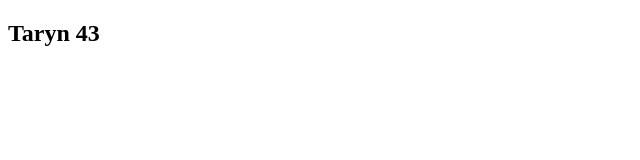
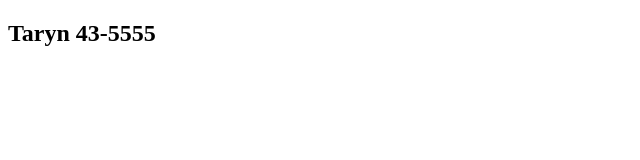
Before and after one commit to tzubee0410/project-43, a plain HTML site: page index.html in a window 1280 px wide. Shown: the full height of the page, 0-640 px from the left. Drawn offline with Linux system fonts and the light colour scheme.

Commit message:
Update index.html

```diff
--- a/index.html
+++ b/index.html
@@ -6,6 +6,6 @@
     <title>Document</title>
 </head>
 <body>
-    <h2>Taryn 43</h2>
+    <h2>Taryn 43-5555</h2>
 </body>
 </html>
```
